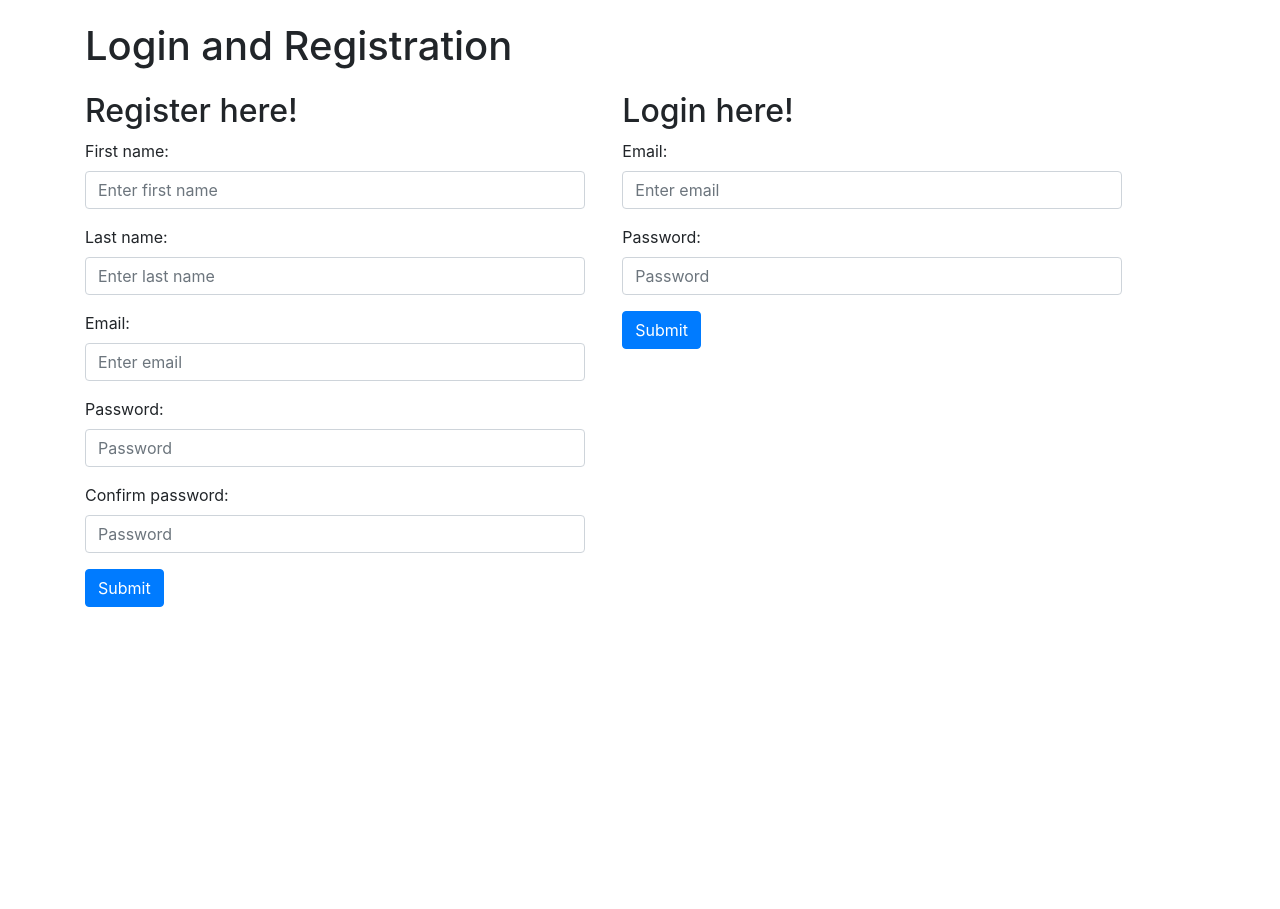
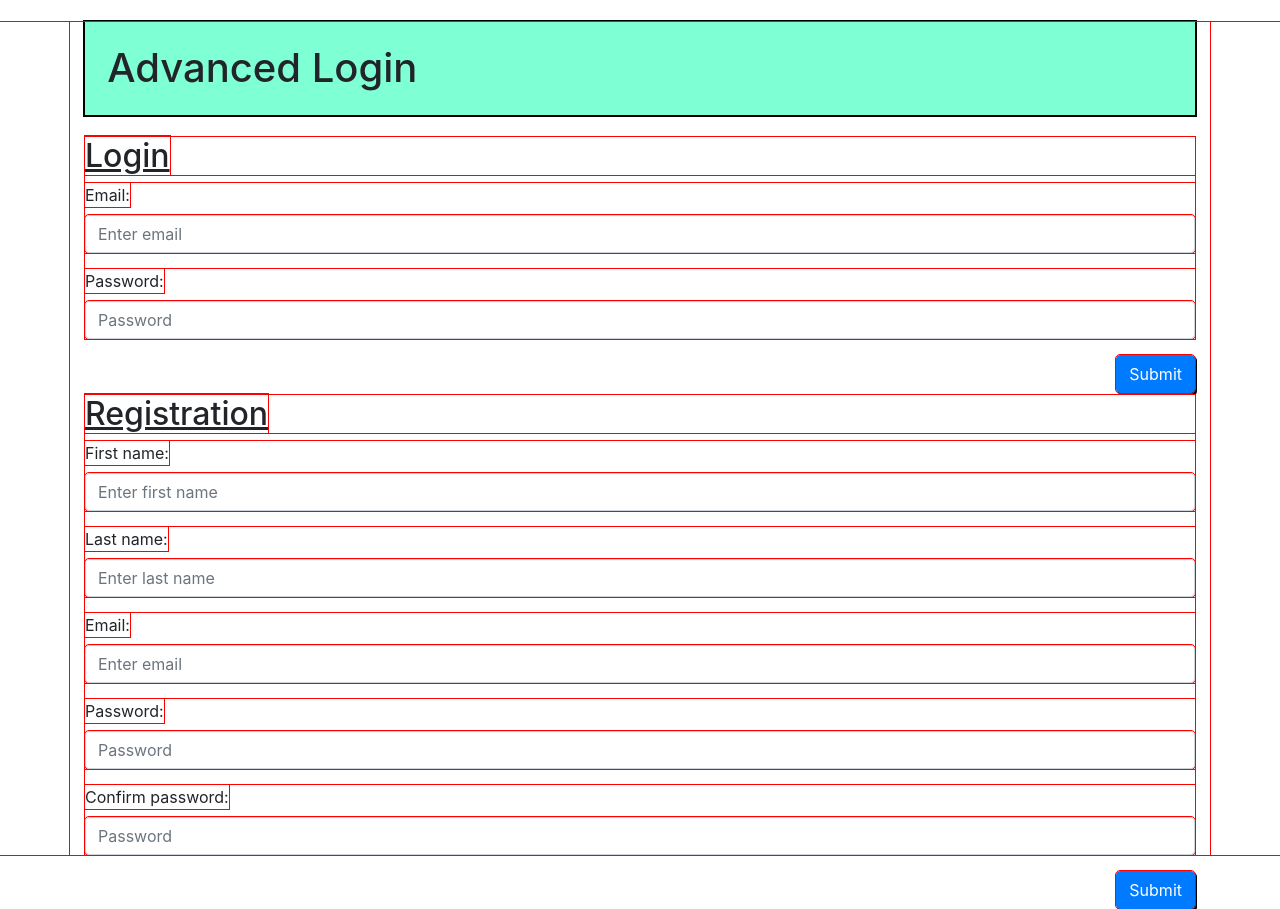
Before and after one commit to SquibblyDee/login_and_registration, a Flask app: page / in a window 1280 px wide. Before the commit the page ends 607 px from the top, so only its background shows below. Run offline with Flask 2, Linux system fonts and the light colour scheme; data that the repository does not hold is empty; some libraries are stand-ins or nearby versions.

Commit message:
initial commit - login broken

```diff
--- a/server.py
+++ b/server.py
@@ -23,7 +23,7 @@ def index():
 def create():
     # Build our MySQL query here
     all_registrations = mysql.query_db("SELECT * FROM registrations")
-    query = "INSERT INTO registrations (first_name, last_name, email, password, created_at, updated_at) VALUES (%(first_name)s, %(last_name)s, %(email)s, %(password)s, NOW(), NOW());"
+    query = "INSERT INTO registrations (first_name, last_name, email, password, created_at, updated_at, status) VALUES (%(first_name)s, %(last_name)s, %(email)s, %(password)s, NOW(), NOW(), 1);"
     data =  {
             'first_name': request.form['input_first_name'],
             'last_name':  request.form['input_last_name'],
@@ -55,7 +55,7 @@ def create():
         mysql.query_db(query, data)
         session["name"] = request.form['input_first_name']
         flash("You've been successfully registered")
-        return render_template('/success.html')
+        return render_template('/user.html')
 
 #This route will query the database for all registrations (more efficient to do it by email address in the future)
 #if the email matches an email in the db and the hashed pw also equals what we have in the database log us in.
@@ -67,12 +67,15 @@ def process_login():
             'password': request.form['login_password']
             }
     for email in all_registrations:
-        if data['email'] == email['email'] and bcrypt.check_password_hash(email['password'], data['login_password']):
+        print("EP= ",email['password'])
+        print("LP= ",data['login_password'])
+        if data['email'] == email['email'] and bcrypt.check_password_hash(email['password'], request.form['login_password']):
                 session['id'] = email['id']
                 session["name"] = email['first_name']
                 return render_template('/success.html')
     else:
         flash("That combo doesn't work!")
+        print(request.form['login_password'])
         return redirect('/')
 
 # How we will be logging out
--- a/static/css/styles.css
+++ b/static/css/styles.css
@@ -1,23 +1,31 @@
 *{
     margin: 0px;
     padding: 0px;
-    /* outline: 1px solid red; */
+    outline: 1px solid red;
 }
 
 .heading{
     margin: 2% 0% 2% 0%;
+    padding: 2%;
+    background-color: aquamarine;
+    outline: 2px solid black;
+}
+
+.heading h1{
+    display: inline-block;
+}
+
+.heading button{
+    display: inline-block !important;
 }
 
 .registration{
-    width: 45%;
-    display: inline-block;
-    margin-right: 3%;
+    width: 100%;
 }
 
 .login{
-    width: 45%;
-    display: inline-block;
-    vertical-align: top;
+    width: 100%;
+    margin-bottom: 5%;
 }
 
 .registration p, .login p{
@@ -27,3 +35,7 @@
 .success{
     color: green;
 }
+
+button{
+    box-shadow: 2px 2px black;
+}
--- a/templates/index.html
+++ b/templates/index.html
@@ -1,7 +1,7 @@
 <!DOCTYPE html>
 <html lang="en">
     <head>
-        <title>Login and Registration</title>
+        <title>Advanced Login</title>
         <!-- linking a css style sheet -->
         <link rel="stylesheet" type="text/css" href="{{ url_for('static', filename='css/styles.css') }}">
         <!-- Linking Bootstrap -->
@@ -11,10 +11,33 @@
     </head>
     <body>
         <div class="container">
-            <h1 class="heading">Login and Registration</h1>
+            <h1 class="heading">Advanced Login</h1>
+            <div class="login">
+                <h2><u>Login</u></h2>
+                <form class='form-horizontal' role='form' action='/process_login' , method='post'>
+                    <div class="form-group">
+                        <label for="login_email">Email:</label>
+                        <input type="email" name="login_email" class="form-control" id="login_email" placeholder="Enter email">
+                    </div>
+                    <div class="form-group">
+                        <label for="login_password">Password:</label>
+                        <input type="password" name="login_password" class="form-control" id="login_password" placeholder="Password">
+                    </div>
+                    {% with messages = get_flashed_messages() %}
+                        {% if messages %}
+                            {% for message in messages %}
+                                {%if "combo" in message %}
+                                <p>{{message}}</p>
+                                {% endif %}
+                            {% endfor %}
+                        {% endif %}
+                    {% endwith %}
+                    <button type="submit" class="btn btn-primary float-right">Submit</button>
+                </form>
+            </div>
             <div class="registration">
-                <h2>Register here!</h2>
-                <form action="/process" , method='post'>
+                <h2><u>Registration</u></h2>
+                <form class='form-horizontal' role='form' action="/process" , method='post'>
                     <div class="form-group">
                         <label for="input_first_name">First name:</label>
                         <!-- loop through our flash messages and filter them for "Email" -->
@@ -81,33 +104,9 @@
                         {% endwith %}
                         <input type="password" name="input_confirm_password" class="form-control" id="input_confirm_password" placeholder="Password">
                     </div>
-                    <button type="submit" class="btn btn-primary">Submit</button>
+                    <button type="submit" class="btn btn-primary float-right">Submit</button>
                 </form>
             </div>
-            <div class="login">
-                <h2>Login here!</h2>
-                <form action='/process_login' , method='post'>
-                    <div class="form-group">
-                        <label for="login_email">Email:</label>
-                        <input type="email" name="login_email" class="form-control" id="login_email" placeholder="Enter email">
-                    </div>
-                    <div class="form-group">
-                        <label for="login_password">Password:</label>
-                        <input type="password" name="login_password" class="form-control" id="login_password" placeholder="Password">
-                    </div>
-                    {% with messages = get_flashed_messages() %}
-                        {% if messages %}
-                            {% for message in messages %}
-                                {%if "combo" in message %}
-                                <p>{{message}}</p>
-                                {% endif %}
-                            {% endfor %}
-                        {% endif %}
-                    {% endwith %}
-                    <button type="submit" class="btn btn-primary">Submit</button>
-                </form>
-            </div>
-
         </div>
     </body>
 </html>
```
Also changed, not shown: templates/admin.html (renamed from templates/success.html, +7 -14 lines), templates/user.html (added, +23 -0 lines).
